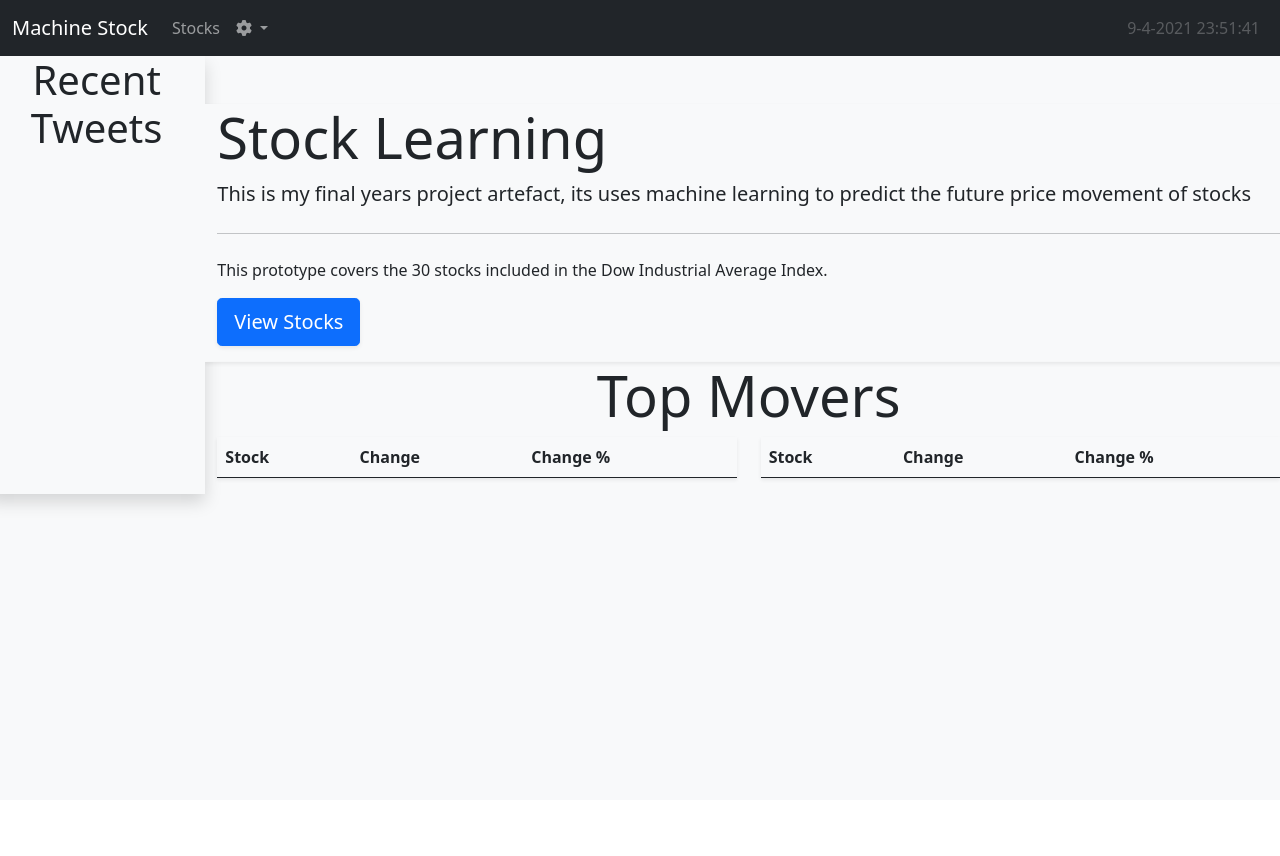
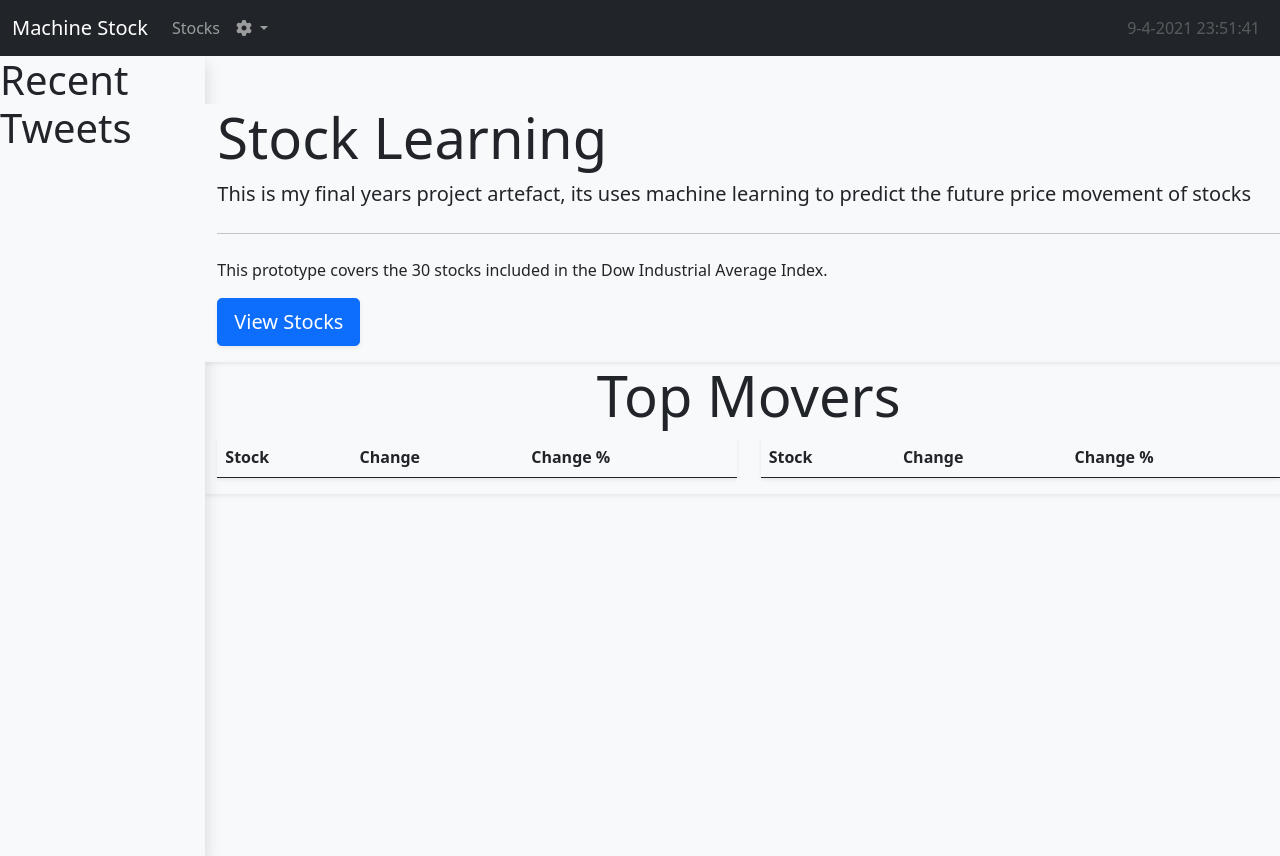
Before and after one commit to JBakes98/MachineStock, a Django app: template stockprediction/templates/index.html in a window 1280 px wide. Before the commit the page ends 510 px from the top, so only its background shows below. Run offline with Django 3.2, Linux system fonts and the light colour scheme; the template is opened without the code that fills it, so the values that code supplies are empty; some libraries are stand-ins or nearby versions.

Commit message:
Made layout changes

```diff
--- a/stockprediction/templates/index.html
+++ b/stockprediction/templates/index.html
@@ -1,9 +1,9 @@
 {% extends "base.html" %}
 
 {% block content %}
-<div class="row">
+<div class="row vh-100">
     <div class="overflow-auto col-2 shadow d-inline-block">
-        <h1 class="display-6 text-center">Recent Tweets</h1>
+        <h1 class="display-6 ">Recent Tweets</h1>
         {% for tweet in tweets %}
         <div class="card m-2">
             <div class="card-header">
--- a/stockprediction/templates/stockprediction/stock_list.html
+++ b/stockprediction/templates/stockprediction/stock_list.html
@@ -3,7 +3,6 @@
 {% block content %}
 <div class="row">
     <div class="col-2 shadow d-inline-block overflow-auto">
-        <div class="container-fluid">
             <h1 class="display-6 m-1">Recent Tweets</h1>
             {% for tweet in tweets %}
             <div class="card m-2">
@@ -25,7 +24,6 @@
             </div>
             {% endfor %}
         </div>
-    </div>
 
     <div class="col-10 d-inline-block overflow-auto">
         <div class="row mt-2">
@@ -95,7 +93,6 @@
 
                 </tr>
                 {% endfor %}
-
                 </tbody>
             </table>
         </div>
```
